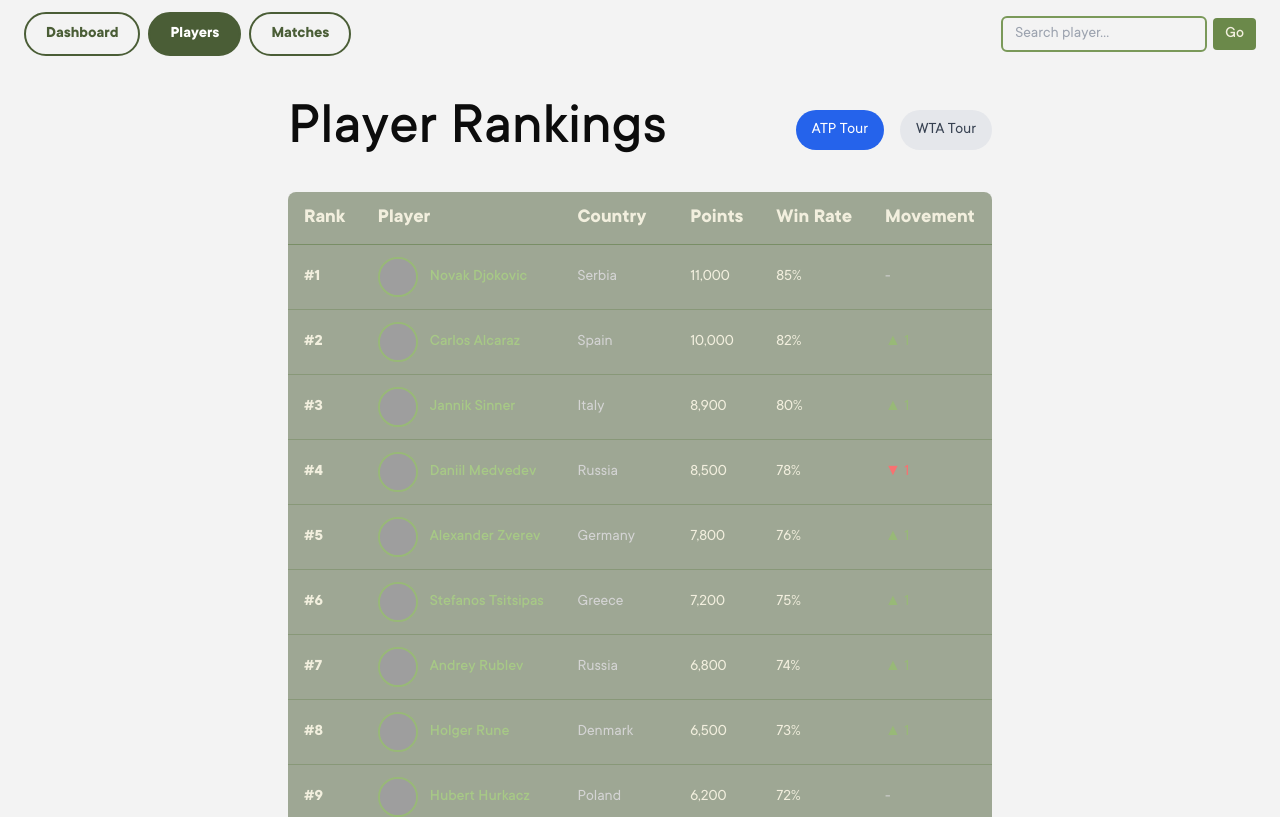
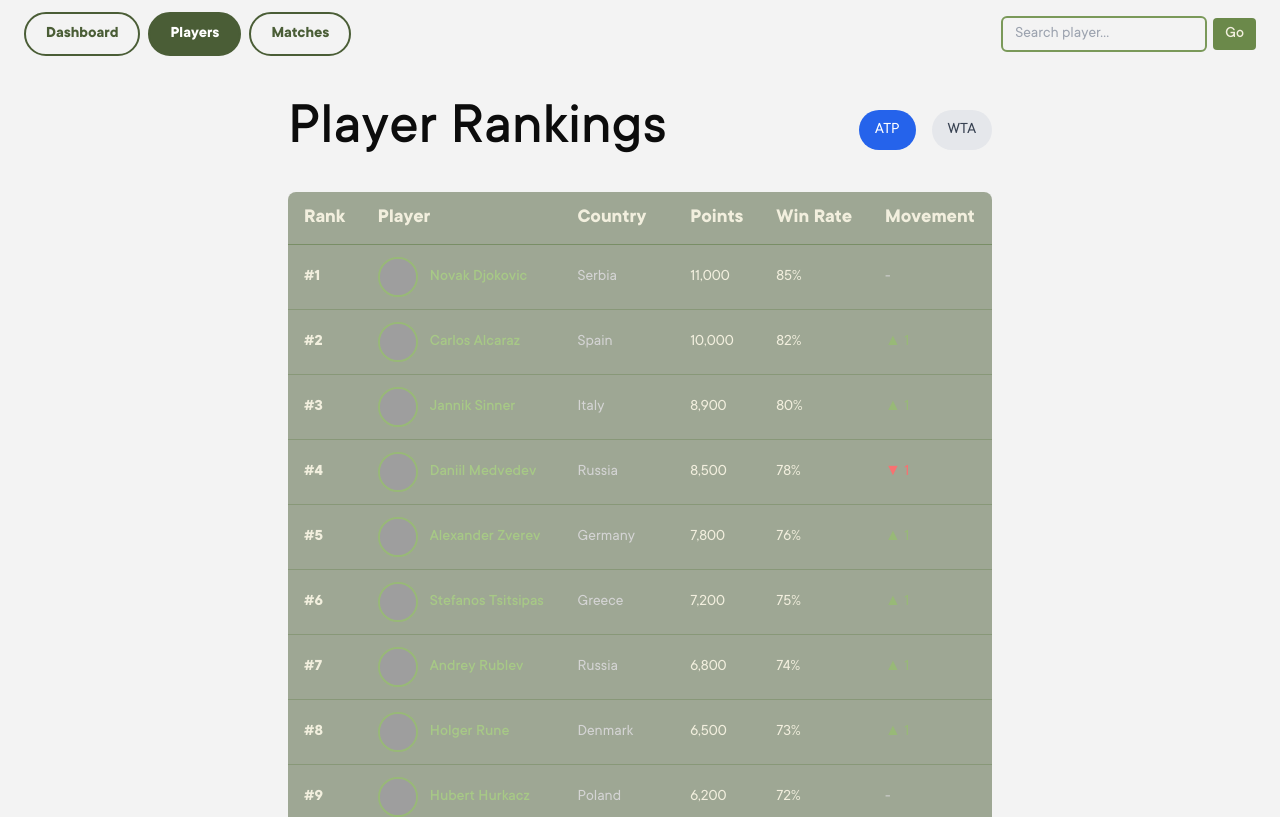
Before and after one commit to JiaGu2376/Tennis-player-performance-analysis-and-prediction, a React (Vite) app in the folder frontend/: page /players in a window 1280 px wide. Shown: the top 817 px of the page. Built offline with nearby package versions, Linux system fonts and the light colour scheme; grey boxes are pictures that could not be loaded.

Commit message:
change to atp/wta

```diff
--- a/frontend/src/components/PlayerRankings.tsx
+++ b/frontend/src/components/PlayerRankings.tsx
@@ -398,7 +398,7 @@ const PlayerRankings: FC<PlayerRankingsProps> = ({ initialTour = 'ATP' }) => {
                   : 'bg-gray-200 text-gray-700 hover:bg-gray-300'
               }`}
             >
-              ATP Tour
+              ATP
             </button>
             <button
               onClick={() => setSelectedTour('WTA')}
@@ -408,7 +408,7 @@ const PlayerRankings: FC<PlayerRankingsProps> = ({ initialTour = 'ATP' }) => {
                   : 'bg-gray-200 text-gray-700 hover:bg-gray-300'
               }`}
             >
-              WTA Tour
+              WTA
             </button>
           </div>
         </div>
```
